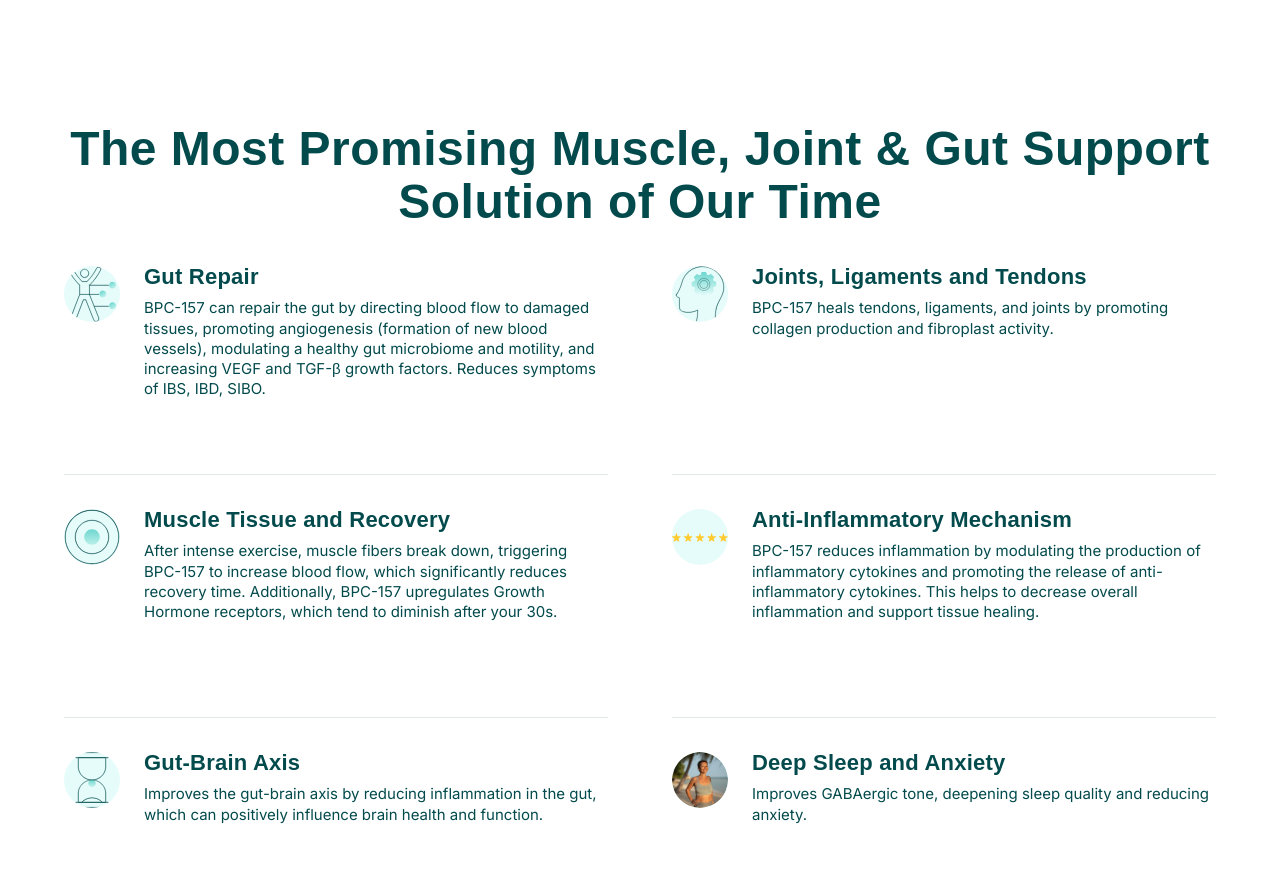
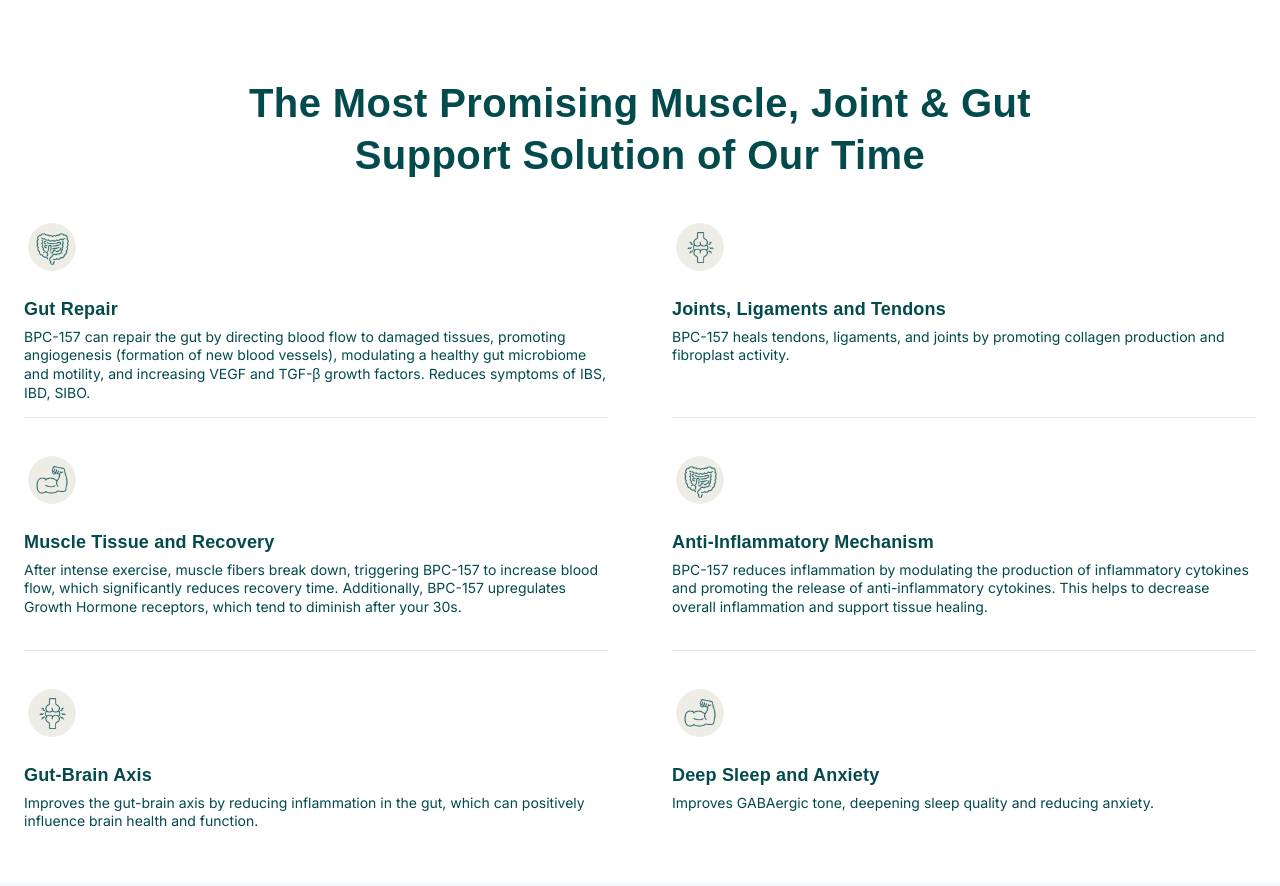
Before and after one commit to krishnendu-dutta-codeclouds/pharma-site, a plain HTML site: page product.html in a window 1280 px wide. Shown: the part 692-1578 px from the top of the page. Drawn offline with nearby package versions, Linux system fonts and the light colour scheme; a web font is replaced by a local one.

Commit message:
product page design 2

```diff
--- a/css/product.scss
+++ b/css/product.scss
@@ -700,18 +700,19 @@
     padding: 32px 0 0 0;
 }
 .promising-support-container {
-    max-width: 1200px;
+    max-width: 1400px;
     margin: 0 auto;
     padding: 0 24px;
 }
 .promising-support-title {
+    max-width: 800px;
     text-align: center;
     font-family: 'Transducer Test Medium', Arial, sans-serif;
-    font-size: 48px;
+    font-size: 40px;
     font-weight: 700;
     color: #034a4c;
-    margin-bottom: 36px;
-    line-height: 1.1;
+    margin:0 auto 36px auto;
+    line-height:1.3em;
     letter-spacing: 0.01em;
 }
 .promising-support-2col {
@@ -731,12 +732,12 @@
 }
 .promising-support-item {
     display: flex;
+    flex-direction: column;
     align-items: flex-start;
     gap: 24px;
-    padding: 0 0 32px 0;
-    min-height: 210px; // Set a fixed minimum height for equal box heights (adjust as needed)
+    padding: 0 0 0 0;
+    min-height: 200px;
     box-sizing: border-box;
-    // Make inner content stretch to fill height
     > .promising-support-icon {
         align-self: flex-start;
     }
@@ -752,7 +753,6 @@
     height: 56px;
     min-width: 56px;
     min-height: 56px;
-    background: #e6fcfa;
     border-radius: 50%;
     display: flex;
     align-items: center;
@@ -762,7 +762,7 @@
 }
 .promising-support-item h3 {
     font-family: 'Transducer Test Medium', Arial, sans-serif;
-    font-size: 22px;
+    font-size: 18px;
     font-weight: 700;
     color: #034a4c;
     margin: 0 0 8px 0;
@@ -770,11 +770,11 @@
 }
 .promising-support-item p {
     font-family: 'Inter', Arial, sans-serif;
-    font-size: 15px; // reduced from 16px
+    font-size: 14px;
     color: #034a4c;
     margin: 0;
     font-weight: 400;
-    line-height: 1.35; // slightly reduced line height
+    line-height: 1.35;
 }
 .promising-support-divider {
     border-bottom: 1px solid #e0e7e7;
@@ -808,7 +808,7 @@
         font-size: 18px;
     }
     .promising-support-item p {
-        font-size: 13px; // reduced from 14px
+        font-size: 13px;
     }
     .promising-support-divider {
         margin-bottom: 24px;
@@ -837,7 +837,7 @@
         font-size: 15px;
     }
     .promising-support-item p {
-        font-size: 11px; // reduced from 12px
+        font-size: 11px;
     }
     .promising-support-divider {
         margin-bottom: 12px;
@@ -1090,9 +1090,9 @@
   padding: 64px 0 32px 0;
 }
 .bpc-oral-accordion-container {
-  max-width: 1320px;
+  max-width: 1400px;
   margin: 0 auto;
-  padding: 0 24px;
+  padding: 0 20px;
 }
 .bpc-oral-accordion-title {
   font-family: 'Transducer Test Medium', Arial, sans-serif;
--- a/js/site-script.js
+++ b/js/site-script.js
@@ -79,6 +79,8 @@ document.addEventListener('DOMContentLoaded', () => {
     new Swiper(".studies-swiper", {
         slidesPerView: 1.2,
         spaceBetween: 20,
+        loop: true,
+        centeredSlides: false,
         navigation: {
           nextEl: ".swiper-button-next",
           prevEl: ".swiper-button-prev"
@@ -92,7 +94,7 @@ document.addEventListener('DOMContentLoaded', () => {
             slidesPerView: 2.2
           },
           1024: {
-            slidesPerView: 3
+            slidesPerView: 3.2
           }
         }
     });
@@ -145,4 +147,32 @@ document.addEventListener('DOMContentLoaded', () => {
             }
         }
     }
+
+    // Accordion for Oral Healthletic BPC-157 section with smooth effect
+    document.querySelectorAll('.bpc-oral-accordion-header').forEach(header => {
+        header.addEventListener('click', function () {
+            const item = this.closest('.bpc-oral-accordion-item');
+            if (item.classList.contains('active')) return;
+
+            // Collapse all
+            document.querySelectorAll('.bpc-oral-accordion-item').forEach(i => {
+                i.classList.remove('active');
+                const body = i.querySelector('.bpc-oral-accordion-body');
+                if (body) {
+                    body.style.maxHeight = null;
+                    body.style.opacity = 0;
+                }
             });
+
+            // Expand clicked
+            item.classList.add('active');
+            const body = item.querySelector('.bpc-oral-accordion-body');
+            if (body) {
+                body.style.maxHeight = body.scrollHeight + 50 + "px";
+                body.style.opacity = 1;
+            }
+        });
+    });
+
+
+});
--- a/product.html
+++ b/product.html
@@ -510,7 +510,7 @@
                     <!-- Left Column -->
                     <div class="promising-support-col">
                         <div class="promising-support-item">
-                            <img src="images/Artboard_18.svg" alt="Gut Repair Icon" class="promising-support-icon">
+                            <img src="images/Frame_22_4.png" alt="Gut Repair Icon" class="promising-support-icon">
                             <div>
                                 <h3>Gut Repair</h3>
                                 <p>BPC-157 can repair the gut by directing blood flow to damaged tissues, promoting angiogenesis (formation of new blood vessels), modulating a healthy gut microbiome and motility, and increasing VEGF and TGF-β growth factors. Reduces symptoms of IBS, IBD, SIBO.</p>
@@ -518,7 +518,7 @@
                         </div>
                         <div class="promising-support-divider"></div>
                         <div class="promising-support-item">
-                            <img src="images/Group_2733.svg" alt="Muscle Tissue and Recovery Icon" class="promising-support-icon">
+                            <img src="images/muscle.png" alt="Muscle Tissue and Recovery Icon" class="promising-support-icon">
                             <div>
                                 <h3>Muscle Tissue and Recovery</h3>
                                 <p>After intense exercise, muscle fibers break down, triggering BPC-157 to increase blood flow, which significantly reduces recovery time. Additionally, BPC-157 upregulates Growth Hormone receptors, which tend to diminish after your 30s.</p>
@@ -526,7 +526,7 @@
                         </div>
                         <div class="promising-support-divider"></div>
                         <div class="promising-support-item">
-                            <img src="images/Group_2734.svg" alt="Gut-Brain Axis Icon" class="promising-support-icon">
+                            <img src="images/gut_axix.png" alt="Gut-Brain Axis Icon" class="promising-support-icon">
                             <div>
                                 <h3>Gut-Brain Axis</h3>
                                 <p>Improves the gut-brain axis by reducing inflammation in the gut, which can positively influence brain health and function.</p>
@@ -536,7 +536,7 @@
                     <!-- Right Column -->
                     <div class="promising-support-col">
                         <div class="promising-support-item">
-                            <img src="images/Artboard_19.svg" alt="Joints, Ligaments and Tendons Icon" class="promising-support-icon">
+                            <img src="images/gut_axix.png" alt="Joints, Ligaments and Tendons Icon" class="promising-support-icon">
                             <div>
                                 <h3>Joints, Ligaments and Tendons</h3>
                                 <p>BPC-157 heals tendons, ligaments, and joints by promoting collagen production and fibroplast activity.</p>
@@ -544,7 +544,7 @@
                         </div>
                         <div class="promising-support-divider"></div>
                         <div class="promising-support-item">
-                            <img src="images/Stars_4169.svg" alt="Anti-inflammatory Mechanism Icon" class="promising-support-icon">
+                            <img src="images/Frame_22_4.png" alt="Anti-inflammatory Mechanism Icon" class="promising-support-icon">
                             <div>
                                 <h3>Anti-Inflammatory Mechanism</h3>
                                 <p>BPC-157 reduces inflammation by modulating the production of inflammatory cytokines and promoting the release of anti-inflammatory cytokines. This helps to decrease overall inflammation and support tissue healing.</p>
@@ -552,7 +552,7 @@
                         </div>
                         <div class="promising-support-divider"></div>
                         <div class="promising-support-item">
-                            <img src="images/Ellipse_45_9080b775-3b30-4ed6-9137-546dc171ae06.png" alt="Deep Sleep and Anxiety Icon" class="promising-support-icon">
+                            <img src="images/muscle.png" alt="Deep Sleep and Anxiety Icon" class="promising-support-icon">
                             <div>
                                 <h3>Deep Sleep and Anxiety</h3>
                                 <p>Improves GABAergic tone, deepening sleep quality and reducing anxiety.</p>
```
Also changed, not shown: css/product.css, images/Frame_22_4.png (added), images/gut_axix.png (added), images/muscle.png (added), 1 other file. Lines whose indentation alone changed are shown as unchanged.
